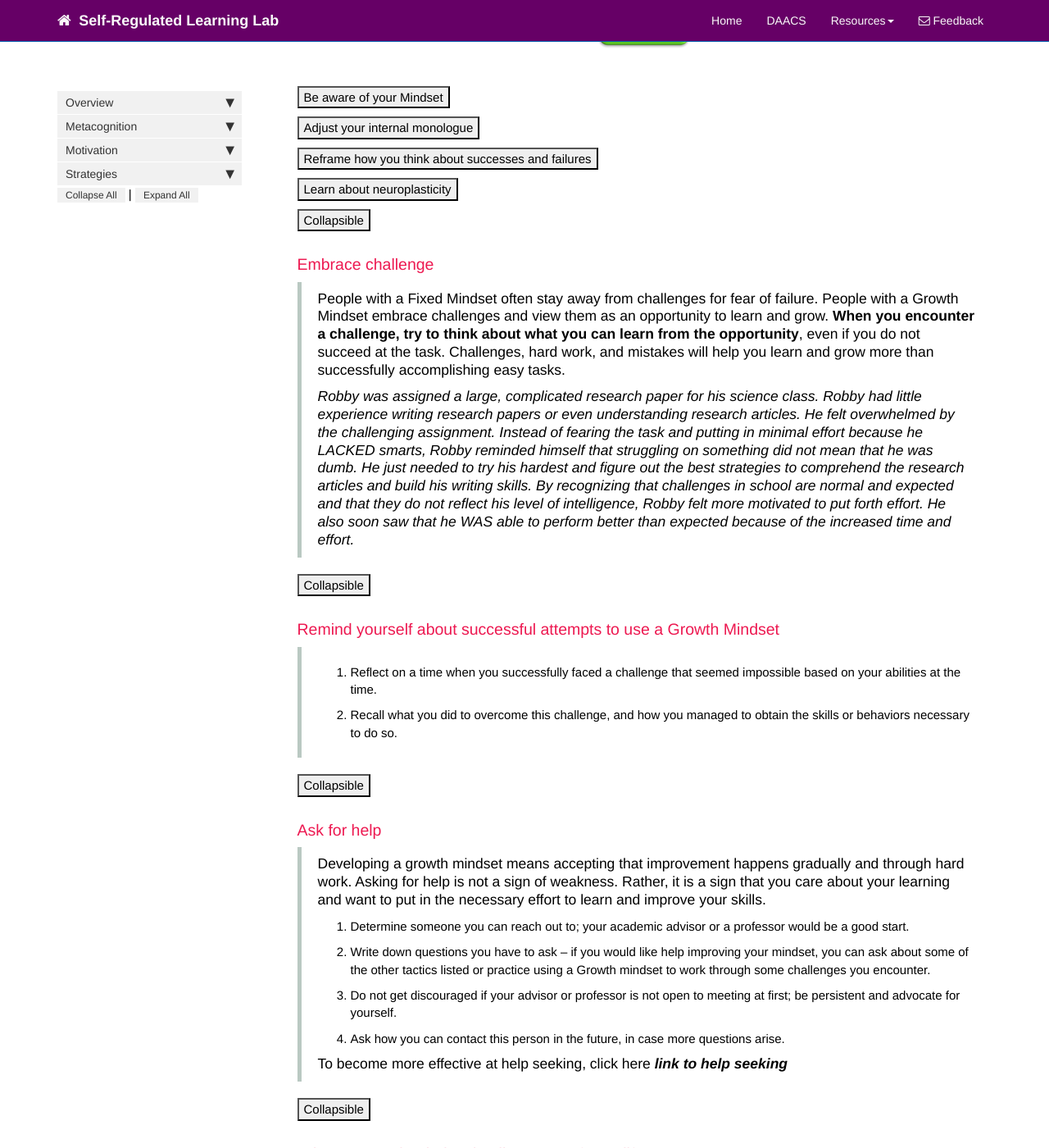
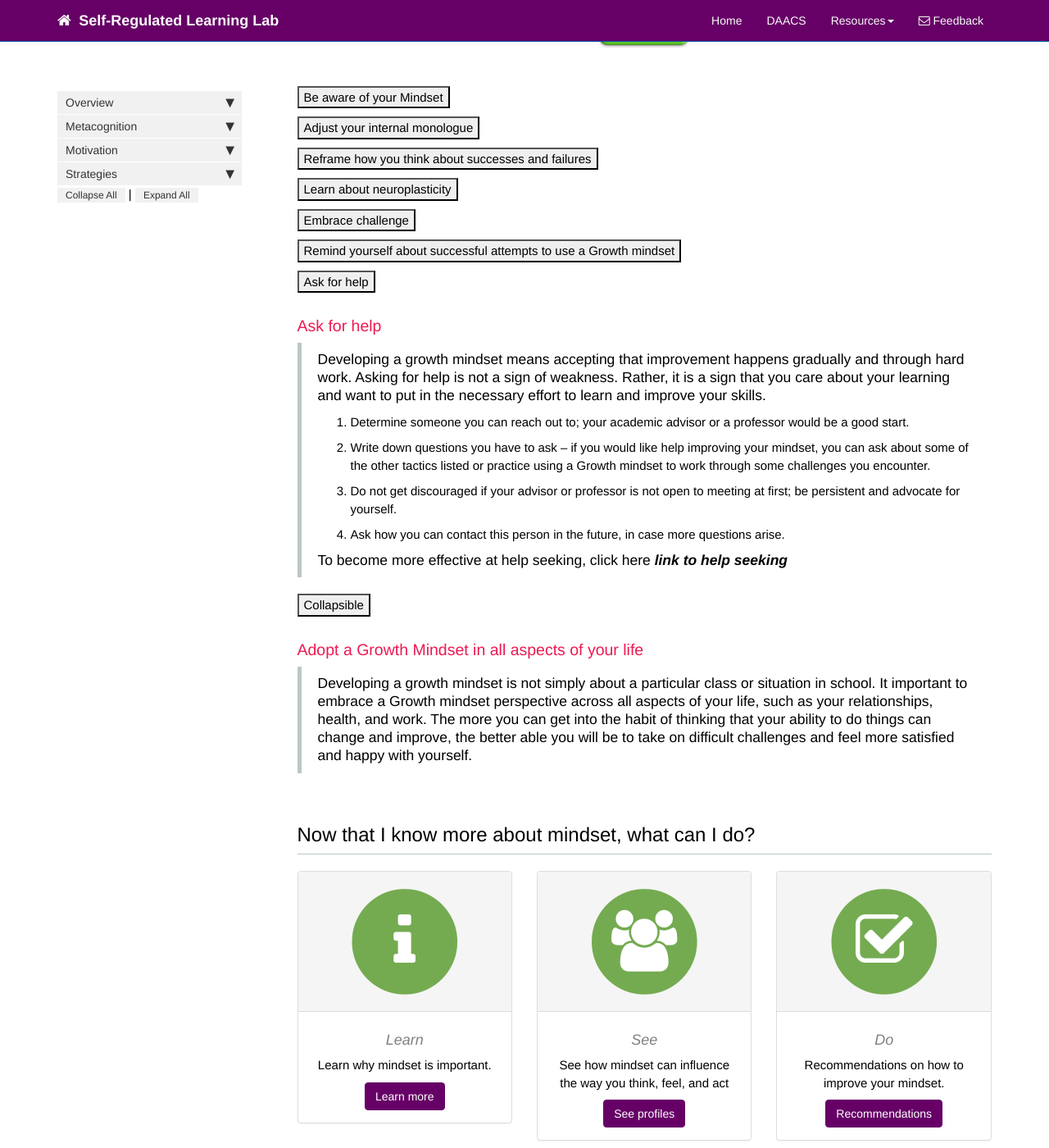
Before and after one commit to dfranklin02/SRL, a Jekyll site: the page built from docs/pages/motivation/mindset_recommendations.md, in a window 1280 px wide and 1400 px high, scrolled down 620 px. Shown: the whole window at 82% size. Built offline with Jekyll 4.4.1, drawn with Linux system fonts in a browser that asks for light colours; nearby versions of some CDN libraries; comment, search, counter and statistics services are not loaded.

Commit message:
Update mindset_recommendations.md

```diff
--- a/docs/pages/motivation/mindset_recommendations.md
+++ b/docs/pages/motivation/mindset_recommendations.md
@@ -27,6 +27,7 @@ Try to pay attention to how you talk to yourself about your schoolwork. It is im
 <br>
 <br>
 <i>When you encounter a difficult task or do not do as well on an assignment as you had hoped, pay attention to whether you exhibit Fixed mindset thoughts like, “I am not smart enough to write this essay” or “I bet everyone else in the class is more capable than me”, or whether you have thoughts that reflect a Growth mindset, “I can write this essay if I use a better strategy or make an outline first” and “I can do better if I just put in more time and effort.”</i>
+<br>
 </div>
 
 
@@ -37,6 +38,7 @@ Replace Fixed mindset thoughts with those of a Growth mindset. Recognize that if
 <br>
 <br>
 <i>If you have a test coming up but you feel clueless about the material, your Fixed mindset may question if you can even learn the material at all. Replace the Fixed mindset thoughts by using a Growth mindset to tell yourself that you CAN learn the material in time for the test. You can set aside time each night to learn one topic at a time. You then can sit down and pick one topic to start studying!</i>
+<br>
 </div>
 
 
@@ -47,6 +49,7 @@ Think about successes and failures in terms of controllable factors – such as
 <br>
 <br>
 <i>If you did poorly on a paper, think about the factors that were under your control that may have led to that performance. Rather than thinking that the poor grade was due to your lack of writing ability, perhaps you were not prepared to write the paper because you did not create an outline or collect adequate information on the target topic. If you think of your successes and failures in terms of factors you can control, such as your preparedness, strategy use, and effort, you can more easily change or GROW these things over time.</i>
+<br>
 </div>
 
 
@@ -57,35 +60,48 @@ The brain is like a muscle: the more you work out your brain through practice, t
 <br>
 <br>
 <b>WHEN</b> you encounter a challenge, <b>THINK</b> about how you can strengthen your brain, intelligence, and abilities with practice and effort, instead of focusing on how your level of intelligence is fixed.
+<br>
 </div>
 
 
-<button data-toggle="collapse" data-target="#demo1">Collapsible</button>
+<button data-toggle="collapse" data-target="#embrace">Embrace challenge</button>
 
-<div id="demo1" class="collapse">
-Blub blub blu....
+<div id="embrace" class="collapse">
+People with a Fixed Mindset often stay away from challenges for fear of failure. People with a Growth Mindset embrace challenges and view them as an opportunity to learn and grow. <b>When you encounter a challenge, try to think about what you can learn from the opportunity</b>, even if you do not succeed at the task. Challenges, hard work, and mistakes will help you learn and grow more than successfully accomplishing easy tasks.
+<br>
+<br>
+<i> Robby was assigned a large, complicated research paper for his science class. Robby had little experience writing research papers or even understanding research articles. He felt overwhelmed by the challenging assignment. Instead of fearing the task and putting in minimal effort because he LACKED smarts, Robby reminded himself that struggling on something did not mean that he was dumb. He just needed to try his hardest and figure out the best strategies to comprehend the research articles and build his writing skills. By recognizing that challenges in school are normal and expected and that they do not reflect his level of intelligence, Robby felt more motivated to put forth effort. He also soon saw that he WAS able to perform better than expected because of the increased time and effort.</i>
+<br>
 </div>
 
-### Embrace challenge
-> People with a Fixed Mindset often stay away from challenges for fear of failure. People with a Growth Mindset embrace challenges and view them as an opportunity to learn and grow. **When you encounter a challenge, try to think about what you can learn from the opportunity**, even if you do not succeed at the task. Challenges, hard work, and mistakes will help you learn and grow more than successfully accomplishing easy tasks.
->
->*Robby was assigned a large, complicated research paper for his science class. Robby had little experience writing research papers or even understanding research articles. He felt overwhelmed by the challenging assignment. Instead of fearing the task and putting in minimal effort because he LACKED smarts, Robby reminded himself that struggling on something did not mean that he was dumb. He just needed to try his hardest and figure out the best strategies to comprehend the research articles and build his writing skills. By recognizing that challenges in school are normal and expected and that they do not reflect his level of intelligence, Robby felt more motivated to put forth effort. He also soon saw that he WAS able to perform better than expected because of the increased time and effort.*
 
-<button data-toggle="collapse" data-target="#demo1">Collapsible</button>
+<button data-toggle="collapse" data-target="#remind">Remind yourself about successful attempts to use a Growth mindset</button>
 
-<div id="demo1" class="collapse">
-Blub blub blu....
+<div id="remind" class="collapse">
+1.  Reflect on a time when you successfully faced a challenge that seemed impossible based on your abilities at the time.
+2.  Recall what you did to overcome this challenge, and how you managed to obtain the skills or behaviors necessary to do so.
+<br>
 </div>
 
-### Remind yourself about successful attempts to use a Growth Mindset
-> 1.  Reflect on a time when you successfully faced a challenge that seemed impossible based on your abilities at the time.
-> 2.  Recall what you did to overcome this challenge, and how you managed to obtain the skills or behaviors necessary to do so.
 
-<button data-toggle="collapse" data-target="#demo1">Collapsible</button>
+<button data-toggle="collapse" data-target="#ask">Ask for help</button>
 
-<div id="demo1" class="collapse">
-Blub blub blu....
+<div id="ask" class="collapse">
+Developing a growth mindset means accepting that improvement happens gradually and through hard work. Asking for help is not a sign of weakness. Rather, it is a sign that you care about your learning and want to put in the necessary effort to learn and improve your skills.
+<br>
+<br>
+    1. Determine someone you can reach out to; your academic advisor or a professor would be a good start.
+    2. Write down questions you have to ask – if you would like help improving your mindset, you can ask about some of the other tactics listed or practice using a Growth mindset to work through some challenges you encounter.
+    3. Do not get discouraged if your advisor or professor is not open to meeting at first; be persistent and advocate for yourself.
+    4. Ask how you can contact this person in the future, in case more questions arise.
+<br>
+<br>
+To become more effective at help seeking, click here ***link to help seeking***
 </div>
+
+
+
+
 
 ### Ask for help
 > Developing a growth mindset means accepting that improvement happens gradually and through hard work. Asking for help is not a sign of weakness. Rather, it is a sign that you care about your learning and want to put in the necessary effort to learn and improve your skills.
```
